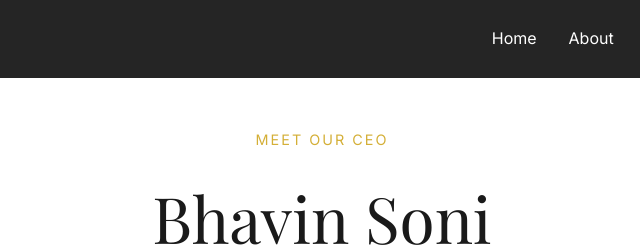
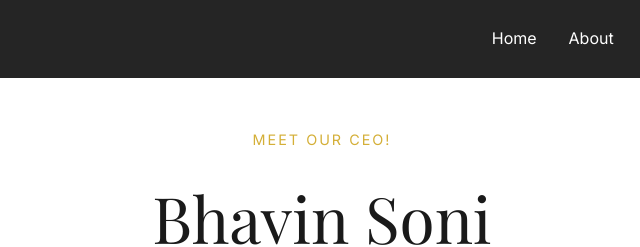
Before and after one commit to paramsoni9339/studioashoka, a website: page bhavin.html in a window 1280 px wide. Shown: the top 247 px of the page, 318-958 px from the left. Drawn offline with nearby package versions, Linux system fonts and the light colour scheme; a web font is replaced by a local one.

```diff
--- a/bhavin.html
+++ b/bhavin.html
@@ -298,7 +298,7 @@
     <section class="profile">
         <div class="profile-container">
             <div class="profile-header">
-                <div class="profile-subtitle">MEET OUR CEO</div>
+                <div class="profile-subtitle">MEET OUR CEO!</div>
                 <h1 class="profile-title">Bhavin Soni</h1>
             </div>
 
```
Also changed, not shown: public/industry/DJI_0317.jpg, 5 other files.
